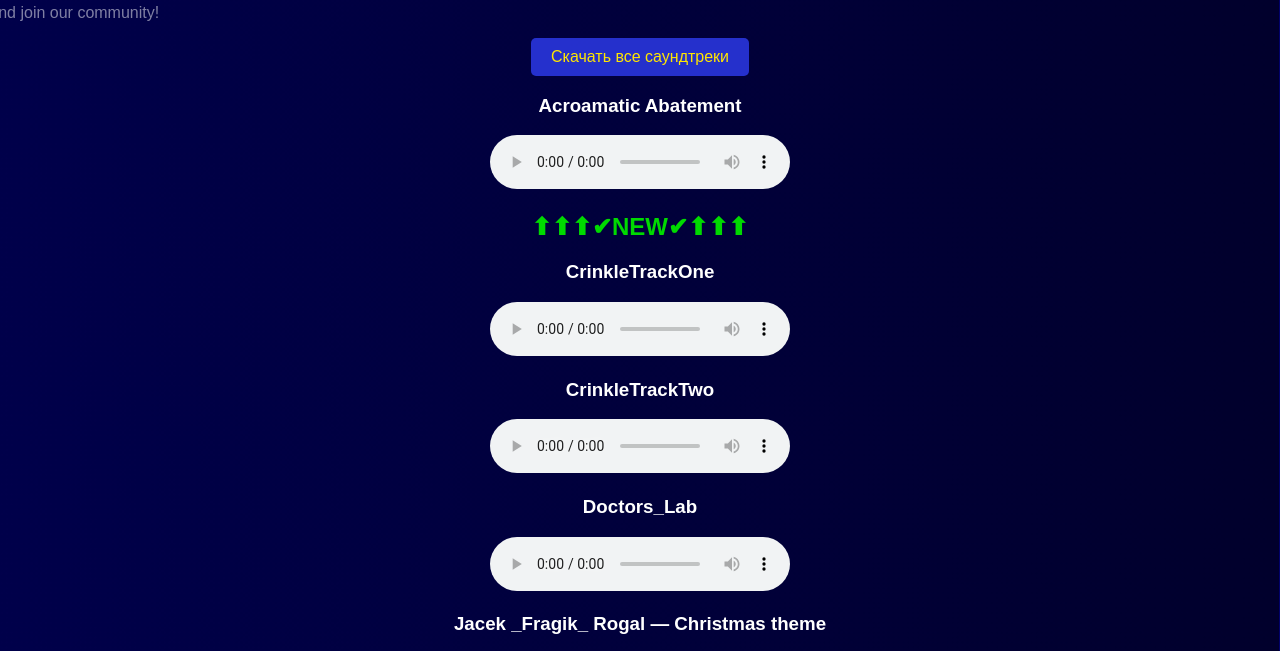
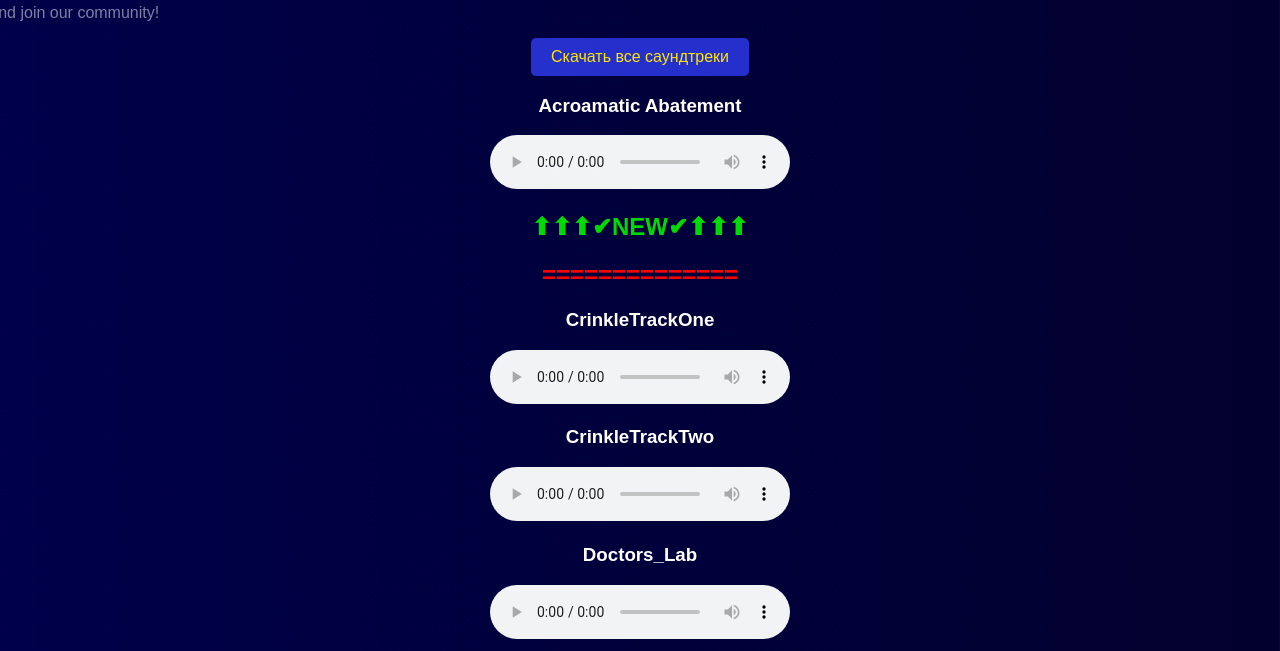
Before and after one commit to NorthCat-studio/Music-SCP-SL, a plain HTML site: page index.html in a window 1280 px wide. Shown: the part 141-792 px from the top of the page. Drawn offline with Linux system fonts and the light colour scheme.

Commit message:
Update index.html

```diff
--- a/index.html
+++ b/index.html
@@ -112,6 +112,7 @@
             <h2></h2>
         </audio>
         <h2 style="color: rgb(0, 218, 0);">⬆⬆⬆✔NEW✔⬆⬆⬆</h2>
+         <h2 style="color: red;">==============</h2>
 
 
 
```
